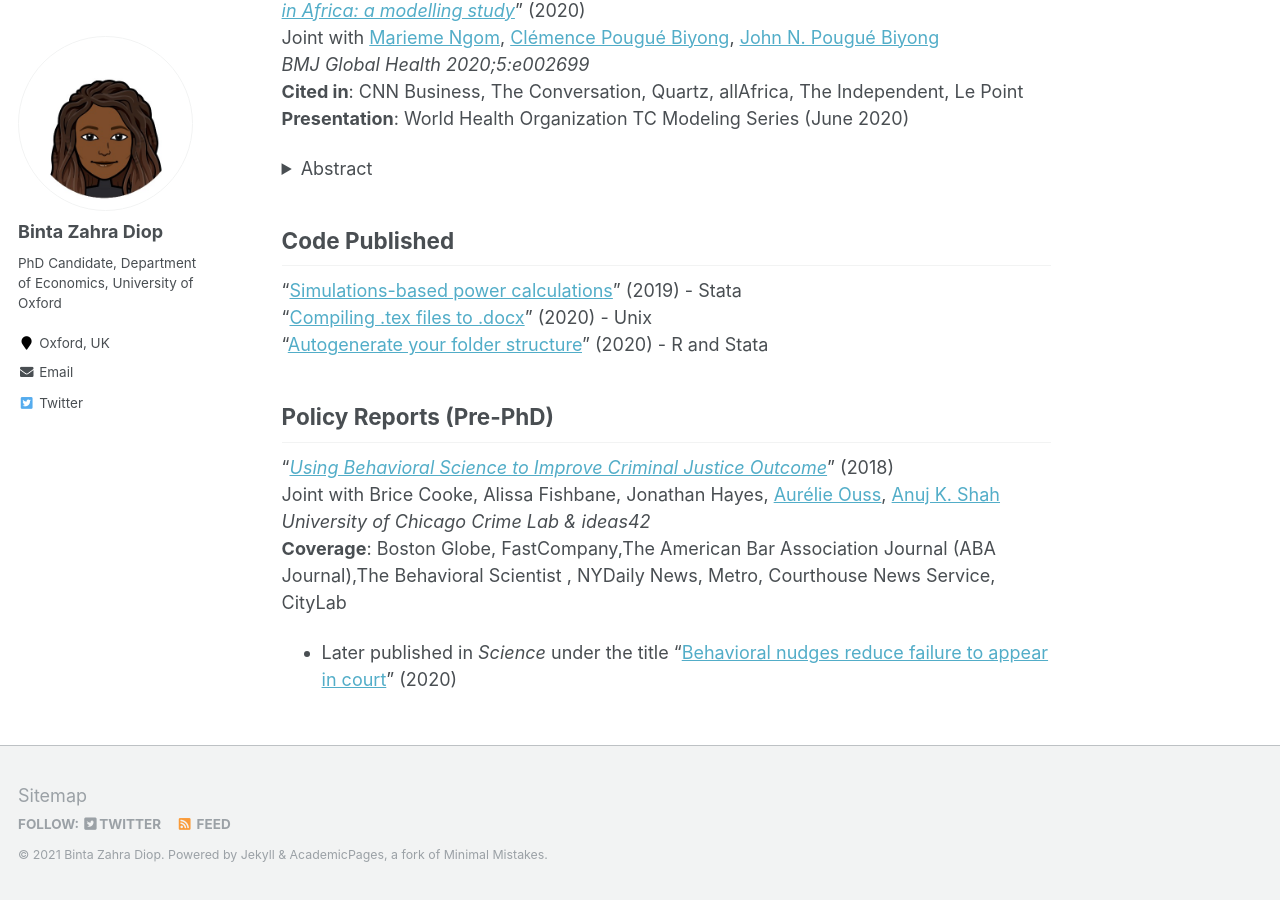
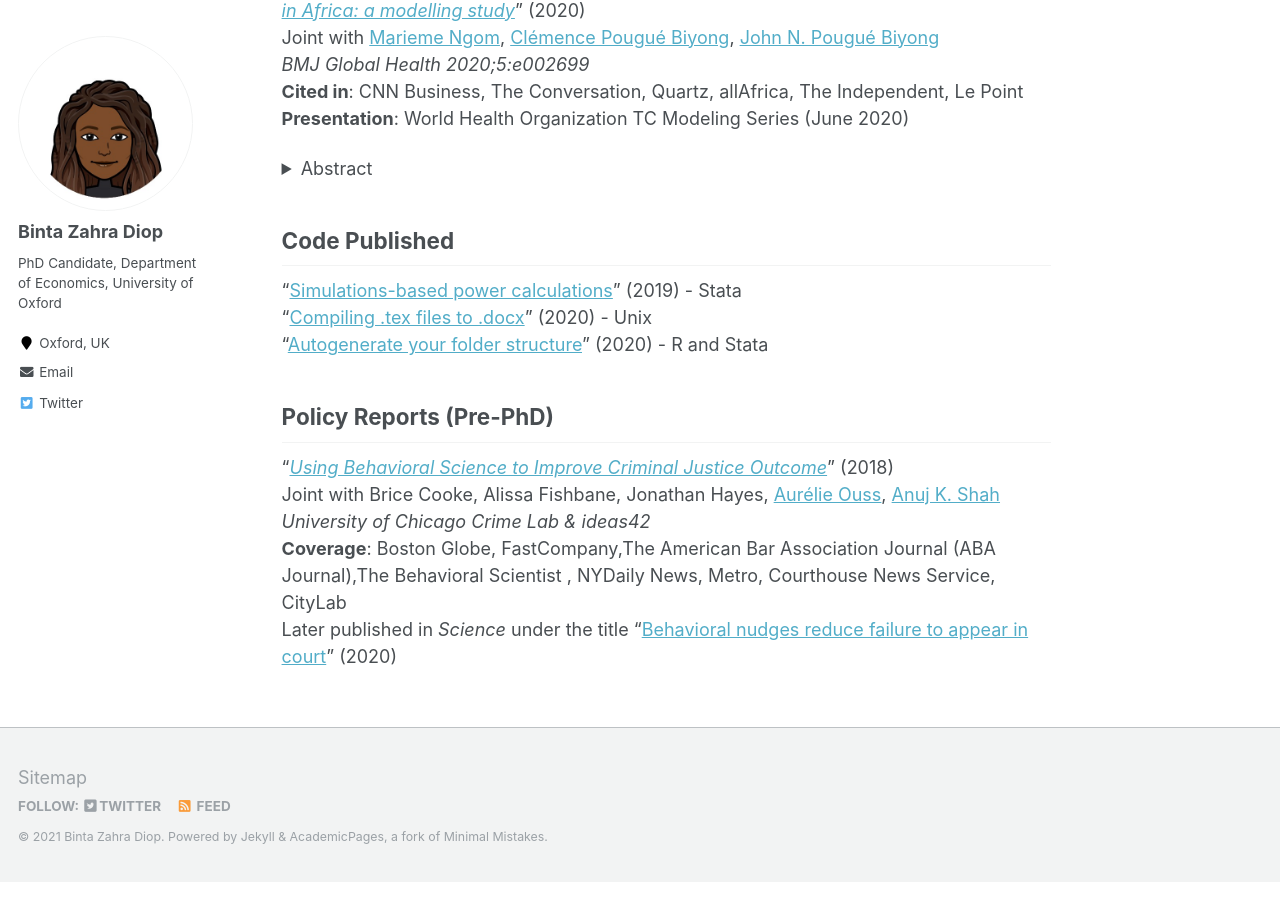
Before and after one commit to bzdiop/bzdiop.github.io, a Jekyll site: the page built from _pages/about.md, in a window 1280 px wide and 900 px high, scrolled down 1262 px. Built offline with Jekyll 4.4.1, drawn with Linux system fonts in a browser that asks for light colours.

Commit message:
formatting

```diff
--- a/_pages/about.md
+++ b/_pages/about.md
@@ -74,4 +74,4 @@
 Joint with Brice Cooke, Alissa Fishbane, Jonathan Hayes, [Aurélie Ouss](http://aouss.github.io/), [Anuj K. Shah](https://www.chicagobooth.edu/faculty/directory/s/anuj-k-shah)
 _University of Chicago Crime Lab & ideas42_
 **Coverage**: Boston Globe, FastCompany,The American Bar Association Journal (ABA Journal),The Behavioral Scientist , NYDaily News, Metro, Courthouse News Service, CityLab
-- Later published in _Science_ under the title “[Behavioral nudges reduce failure to appear in court](https://science.sciencemag.org/content/early/2020/10/07/science.abb6591.abstract)" (2020)
+Later published in _Science_ under the title “[Behavioral nudges reduce failure to appear in court](https://science.sciencemag.org/content/early/2020/10/07/science.abb6591.abstract)" (2020)
```
